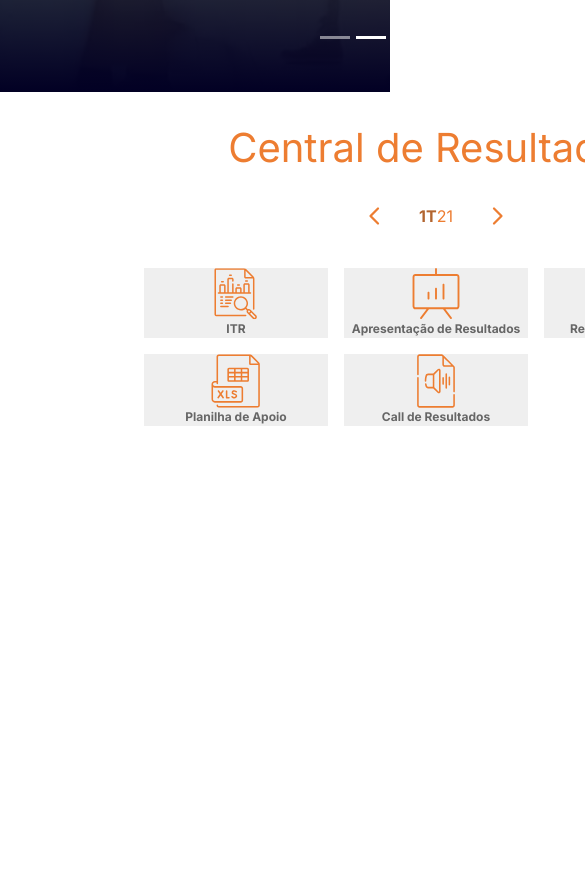
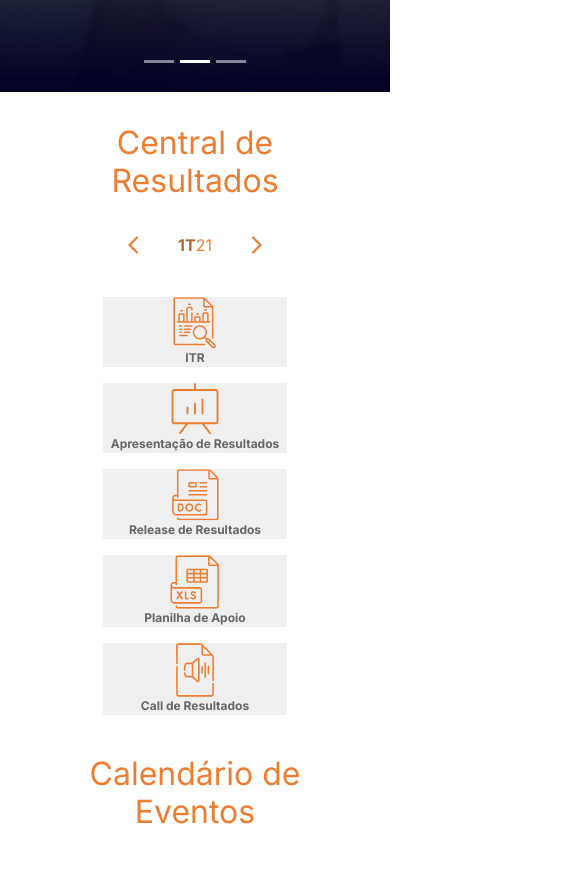
Before and after one commit to guilhermematos13/front-end-case, a React (Vite) app: page / in a window 390 px wide. Shown: the part 420-1292 px from the top of the page, 585 px wide, since content can reach past the window. Built offline with nearby package versions, Linux system fonts and the light colour scheme.

Commit message:
feat: responsiveness

```diff
--- a/src/components/Calendar /index.tsx
+++ b/src/components/Calendar /index.tsx
@@ -1,12 +1,12 @@
 import { useTheme } from 'styled-components';
 import { Heading } from '../Heading';
-import { ContentContainer } from './styles';
+import { Container, ContentContainer } from './styles';
 import { CalendarCard } from '../CalendarCard';
 
 export function Calendar() {
   const colors = useTheme();
   return (
-    <div>
+    <Container>
       <Heading color={colors['primary-500']} tag="h1" weight="normal">
         Calendário de Eventos
       </Heading>
@@ -16,6 +16,6 @@ export function Calendar() {
         <CalendarCard />
         <a href="#">Ver todos os eventos</a>
       </ContentContainer>
-    </div>
+    </Container>
   );
 }
--- a/src/components/Calendar /styles.ts
+++ b/src/components/Calendar /styles.ts
@@ -1,4 +1,13 @@
 import styled from 'styled-components';
+
+export const Container = styled.div`
+  @media (max-width: 768px) {
+    h1 {
+      font-size: 2rem;
+      text-align: center;
+    }
+  }
+`;
 
 export const ContentContainer = styled.div`
   margin-top: 2.5rem;
--- a/src/components/Carousel/styles.ts
+++ b/src/components/Carousel/styles.ts
@@ -22,13 +22,34 @@ export const Container = styled.div`
     width: 100%;
     display: flex;
     rotate: 90deg;
-    margin-bottom: 11%;
+    margin-bottom: 15%;
     margin-left: 45%;
 
     @media (max-width: 425px) {
+      margin-left: 0;
+      margin-bottom: 5%;
+      rotate: 0deg;
+    }
+
+    @media (max-width: 768px) {
+      margin-left: 0;
+      margin-bottom: 5%;
+      rotate: 0deg;
+    }
+
+    @media (max-width: 1024px) {
+      margin-left: 0;
+      margin-bottom: 5%;
+      rotate: 0deg;
+    }
+
+    @media (min-width: 1440px) {
+      height: auto;
       width: 100%;
       display: flex;
-      rotate: 0deg;
+      rotate: 90deg;
+      margin-bottom: 11%;
+      margin-left: 45%;
     }
   }
 `;
--- a/src/components/CenterResults/styles.ts
+++ b/src/components/CenterResults/styles.ts
@@ -6,6 +6,16 @@ export const Container = styled.div`
   align-items: center;
   padding-left: 4.5rem;
   padding-right: 2.5rem;
+
+  @media (max-width: 768px) {
+    padding-left: 1rem;
+    padding-right: 1rem;
+
+    h1 {
+      font-size: 2rem;
+      text-align: center;
+    }
+  }
 `;
 
 export const CarouselContainer = styled.div`
@@ -25,4 +35,10 @@ export const ItemsContainer = styled.div`
   margin-top: 2.5rem;
   display: grid;
   grid-template-columns: auto auto auto;
+
+  @media (max-width: 768px) {
+    display: flex;
+    flex-direction: column;
+    gap: 1rem;
+  }
 `;
--- a/src/components/News/styles.ts
+++ b/src/components/News/styles.ts
@@ -11,4 +11,11 @@ export const Container = styled.div`
 export const ItemsContainer = styled.div`
   display: flex;
   gap: 10rem;
+
+  @media (max-width: 1024px) {
+    flex-direction: column;
+    align-items: center;
+    gap: 5rem;
+    margin-bottom: 2rem;
+  }
 `;
--- a/src/components/ResultsButton/styles.ts
+++ b/src/components/ResultsButton/styles.ts
@@ -11,6 +11,10 @@ export const ButtonStyled = styled.button`
   font-weight: bold;
   color: ${(props) => props.theme['grayscale-500']};
 
-  :hover {
+  @media (max-width: 425) {
+    img {
+      width: 2rem;
+      height: 2rem;
+    }
   }
 `;
--- a/src/pages/Home/styles.ts
+++ b/src/pages/Home/styles.ts
@@ -12,4 +12,11 @@ export const GridContainer = styled.div`
   gap: 2.5rem;
   grid-template-columns: auto auto;
   margin-top: 2rem;
+
+  @media (max-width: 1024px) {
+    align-items: center;
+    width: 100%;
+    display: flex;
+    flex-direction: column;
+  }
 `;
```
